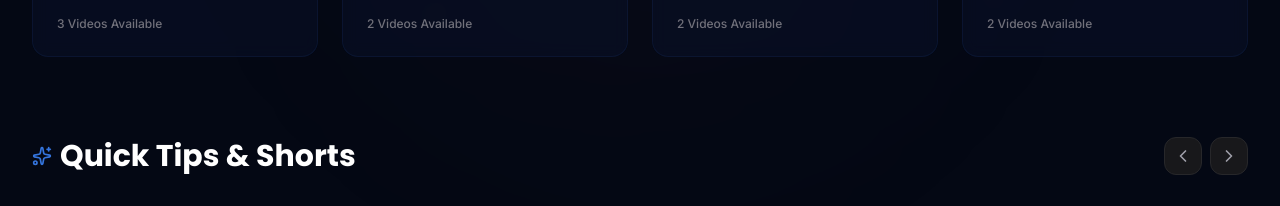
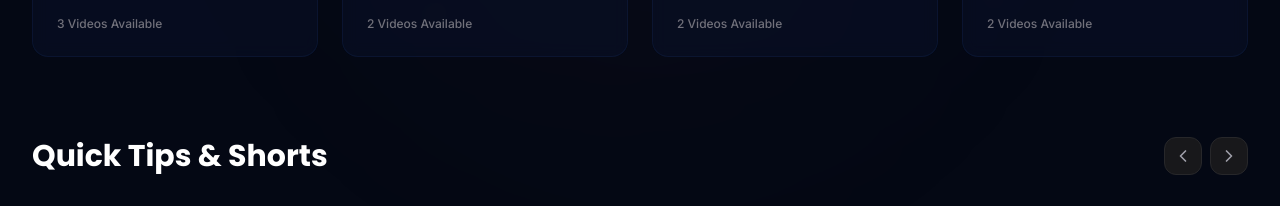
Before and after one commit to suraj127/online-munim-academy, a Next.js app: page / in a window 1280 px wide. Shown: the part 1460-1666 px from the top of the page. Built offline with nearby package versions, Linux system fonts and the light colour scheme.

Commit message:
Remove Sparkles icon across the site as requested

```diff
--- a/src/app/api/categories/route.ts
+++ b/src/app/api/categories/route.ts
@@ -139,7 +139,7 @@ const CATEGORIES: Category[] = [
     id: 19,
     name: "Tips & Tricks",
     description: "Power-user keyboard shortcuts, rapid barcode scan setup, and billing macros.",
-    icon: "Sparkles",
+    icon: "Zap",
     videoCount: 4
   },
   {
--- a/src/app/page.tsx
+++ b/src/app/page.tsx
@@ -2,7 +2,7 @@
 
 import { useState, useEffect, useRef } from 'react';
 import Link from 'next/link';
-import { Play, ArrowRight, Clock, Award, ChevronRight, Sparkles } from 'lucide-react';
+import { Play, ArrowRight, Clock, Award, ChevronRight } from 'lucide-react';
 import { motion, AnimatePresence } from 'framer-motion';
 import * as Icons from 'lucide-react';
 import { getYouTubeThumbnail } from '@/utils/youtube';
@@ -367,7 +367,7 @@ export default function HomePage() {
         <div className="flex justify-between items-center mb-8">
           <div>
             <h2 className="text-2xl md:text-3xl font-bold font-display text-white flex items-center gap-2">
-              <Sparkles className="w-5 h-5 text-accent animate-pulse" /> Quick Tips & Shorts
+              Quick Tips & Shorts
             </h2>
           </div>
           {/* Scroll Navigation Arrows */}
```
